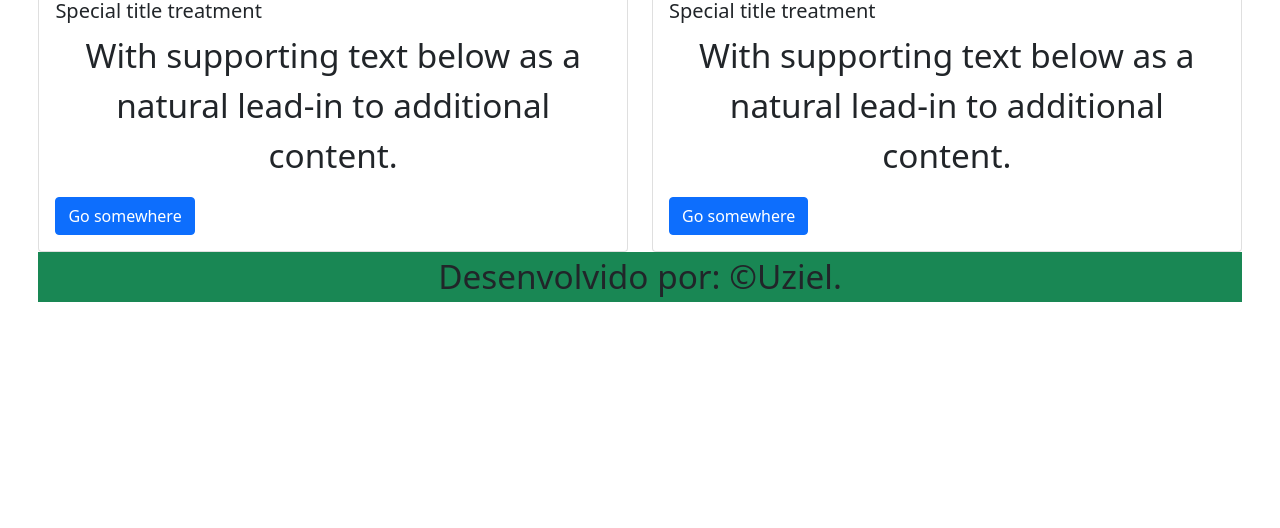
After one commit to Uziel999/Site-para-o-curso, a PHP site: page /manuais.php in a window 1280 px wide. The commit adds this page. Shown: the part 272-800 px from the top of the page. Run offline with PHP 8.4, Linux system fonts and the light colour scheme.

Commit message:
Mais mudanças

```diff
--- /dev/null
+++ b/manuais.php
@@ -0,0 +1,47 @@
+<!DOCTYPE html>
+<html lang="pt-br">
+<head>
+    <meta charset="UTF-8">
+    <meta http-equiv="X-UA-Compatible" content="IE=edge">
+    <meta name="viewport" content="width=device-width, initial-scale=1.0">
+    <link href="https://cdn.jsdelivr.net/npm/bootstrap@5.0.2/dist/css/bootstrap.min.css" rel="stylesheet" integrity="sha384-EVSTQN3/azprG1Anm3QDgpJLIm9Nao0Yz1ztcQTwFspd3yD65VohhpuuCOmLASjC" crossorigin="anonymous">
+     <link rel="stylesheet" href="stylePrincipal.css">
+    <link rel="stylesheet" href="styleManuais.css">
+    <title>Ferramentas Manuais</title>
+</head>
+<body>
+  <div class="titulo">
+     <p>Ferramentas Manuais</p>
+  </div>
+
+
+  <div class="row">
+  <div class="col-sm-6">
+    <div class="card">
+      <div class="card-body">
+        <img src="https://genioferramentas.com.br/wp-content/uploads/2022/02/Jogo-De-Macho-Tarraxa-Com-40-Pecas-Na-Maleta-904677-Vip-3.png" alt="ferramenats">
+        <h5 class="card-title">Special title treatment</h5>
+        <p class="card-text">With supporting text below as a natural lead-in to additional content.</p>
+        <a href="#" class="btn btn-primary">Go somewhere</a>
+      </div>
+    </div>
+  </div>
+  <div class="col-sm-6">
+    <div class="card">
+      <div class="card-body">
+        <img src="https://genioferramentas.com.br/wp-content/uploads/2022/02/Jogo-De-Macho-Tarraxa-Com-40-Pecas-Na-Maleta-904677-Vip-3.png" alt="ferramenats">
+        <h5 class="card-title">Special title treatment</h5>
+        <p class="card-text">With supporting text below as a natural lead-in to additional content.</p>
+        <a href="#" class="btn btn-primary">Go somewhere</a>
+      </div>
+    </div>
+  </div>
+</div>
+</div>
+
+<?php
+include "rodape.php";
+?>
+
+</body>
+</html>
--- /dev/null
+++ b/rodape.php
@@ -0,0 +1,3 @@
+<footer>
+        <p>Desenvolvido por: &copy;Uziel.</p>
+    </footer>
--- /dev/null
+++ b/styleManuais.css
@@ -0,0 +1,4 @@
+p{
+    text-align: center;
+    font-size: 25pt;
+}
--- /dev/null
+++ b/stylePrincipal.css
@@ -0,0 +1,39 @@
+html{
+    padding: 3%;
+
+}
+
+
+/* header {
+    text-decoration: none;
+    display: flex;
+    align-items: center;
+    justify-content: center;
+    color: red;
+} */
+
+header a{
+    text-decoration: none;
+    color:black;
+}
+a:hover{
+    color: black;
+}
+h1{
+    padding: 10%;
+    text-align: center;
+}
+ .container{
+    margin-left: 150px;
+}
+
+img{
+    width: 150px;
+    height: 150px;
+}
+
+
+footer{
+text-align: center;
+    background-color: #198754;
+}
```
Also changed, not shown: index.php (+72 -2 lines), topo1.php (added, +10 -0 lines).
